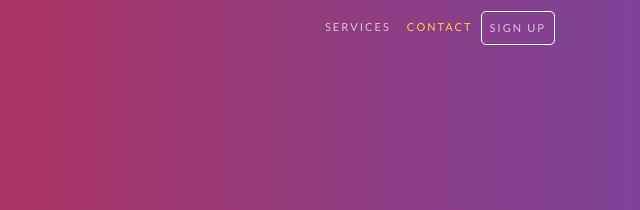
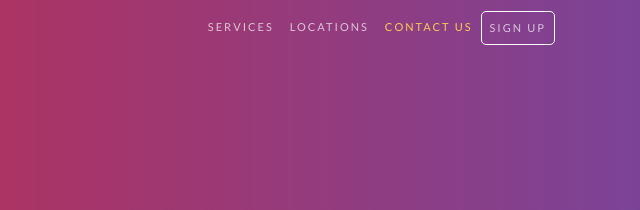
Before and after one commit to damonluu/Let_It_Fly, a website: page public/index.html in a window 1280 px wide. Shown: the top 210 px of the page, 640-1280 px from the left. Drawn offline with Linux system fonts and the light colour scheme; a web font is replaced by a local one.

Commit message:
Update index.html

```diff
--- a/public/index.html
+++ b/public/index.html
@@ -31,7 +31,10 @@
             <a class="nav-link js-scroll-trigger" href="#features">Services</a>
           </li>
           <li class="nav-item">
-            <a class="nav-link js-scroll-trigger" href="#contact">Contact</a>
+            <a class="nav-link js-scroll-trigger" href="#locations">Locations</a>
+          </li>
+          <li class="nav-item">
+            <a class="nav-link js-scroll-trigger" href="#contact">Contact Us</a>
           </li>
           <li class="nav-item">
             <a class="nav-link js-scroll-trigger" href="#signup" id="box">Sign Up</a>
```
